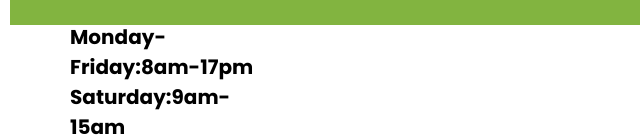
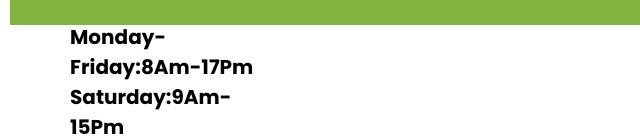
Before and after one commit to Rosinemukandayisenga/Tourism-Hub-Pro, a plain HTML site: page contact.html in a window 1280 px wide. Shown: the part 819-958 px from the top of the page, 0-640 px from the left. Drawn offline with nearby package versions, Linux system fonts and the light colour scheme.

Commit message:
new changes

```diff
--- a/contact.html
+++ b/contact.html
@@ -34,8 +34,8 @@
                 <p><i class="ion-ios-telephone"></i>&nbsp; &nbsp; +250788888884</p>
                 <p><i class="ion-email"></i>&nbsp; &nbsp;info@tourism.com</p>
                 <h3 id="h">Working Hours</h3>
-                <p>Monday-Friday:8am-17pm</p>
-                <p>Saturday:9am-15am</p>
+                <p>Monday-Friday:8Am-17Pm</p>
+                <p>Saturday:9Am-15Pm</p>
             </div>
             <div class="right">
                 <input type="text" placeholder="username" ><br>
```
